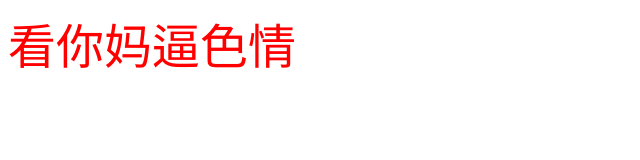
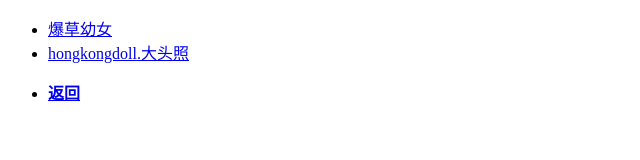
Before and after one commit to zroy6/zroy6.github.io, a plain HTML site: page real-r18.html in a window 1280 px wide. Shown: the whole page, without its empty margins (0-640 px from the left). Drawn offline with Linux system fonts and the light colour scheme.

Commit message:
Update real-r18.html

```diff
--- a/real-r18.html
+++ b/real-r18.html
@@ -2,9 +2,25 @@
 <html>
 	<head>
 		<meta charset="utf-8">
-		<title>awa</title>
+		<title>awa QAQ</title>
 	</head>
 	<body>
-		<font size="10" color="red">看你妈逼色情</font>
+		 <div id="sheet1" class="mui-popover mui-popover-bottom mui-popover-action ">
+		 	<!-- 可选择菜单 -->
+		 	<ul class="mui-table-view">
+		 	  <li class="mui-table-view-cell">
+		 		<a href="https://www.bilibili.com/video/BV1GJ411x7h7" target="_blank">爆草幼女</a>
+		 	  </li>
+		 	  <li class="mui-table-view-cell">
+		 		<a href="files/hongkongdoll.jpg" target="_blank">hongkongdoll.大头照</a>
+		 	  </li>
+		 	</ul>
+		 	<!-- 取消菜单 -->
+		 	<ul class="mui-table-view">
+		 	  <li class="mui-table-view-cell">
+		 		<a href="index.html"><b>返回</b></a>
+		 	  </li>
+		 	</ul>
+		 </div>
 	</body>
 </html>
```
